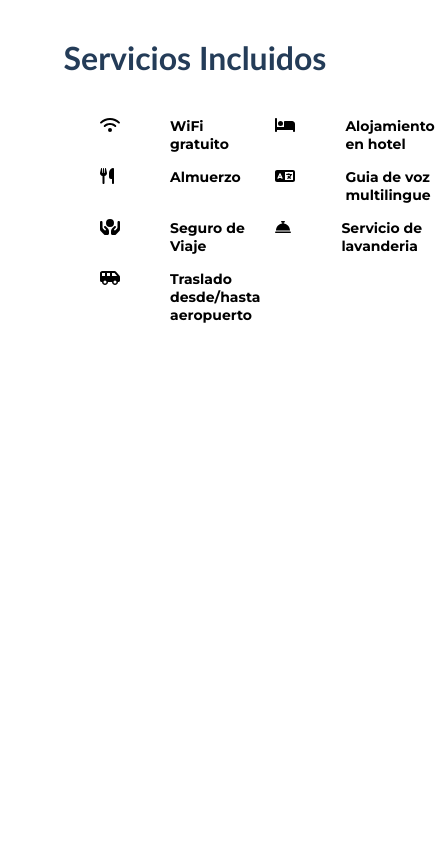
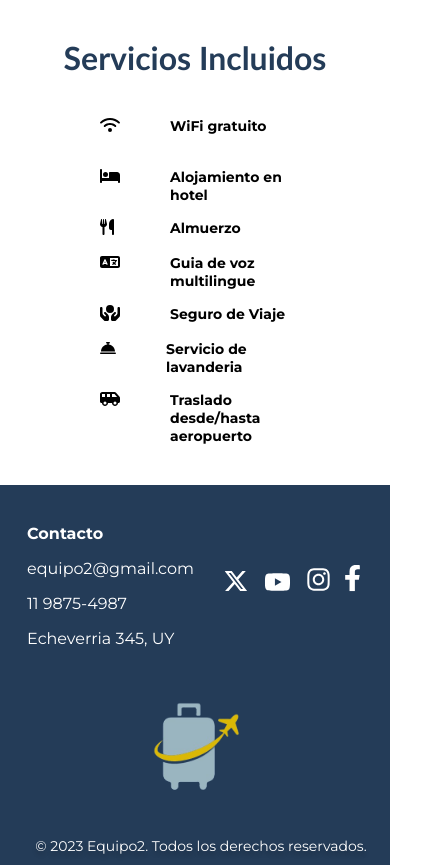
Before and after one commit to Lucasicepeda/Booktours, a React (Vite) app in the folder front/: page /detalleproducto in a window 390 px wide. Shown: the part 2094-2959 px from the top of the page, 435 px wide, since content can reach past the window. Before the commit the page ends 2438 px from the top, so only its background shows below. Built offline with nearby package versions, Linux system fonts and the light colour scheme.

Commit message:
nuevos cambios

```diff
--- a/front/src/App.jsx
+++ b/front/src/App.jsx
@@ -41,7 +41,7 @@ function App() {
 					<Route path={routes.Galeria} element={<Galeria />} />
 					<Route path={routes.dataUser} element={<DataUser />}/>
 				</Routes>
-				{/* <Footer /> */}
+				<Footer />
 			</div>
 		</BrowserRouter>
 	)
--- a/front/src/components/DetalleProducto/DetalleProducto.css
+++ b/front/src/components/DetalleProducto/DetalleProducto.css
@@ -12,7 +12,7 @@
   margin: 10px 0px;
 }
 
-.product-title h1{
+.product-title h1 {
   display: flex;
   padding: 0;
   color: rgb(0, 0, 0);
@@ -24,7 +24,7 @@
 .back-home {
   display: flex;
   align-items: center;
-    color:#2e4b73;
+  color: #2e4b73;
   font-size: 50px;
   transition: background-color 0.3s, transform 0.3s; /* Transiciones para el efecto hover */
 }
@@ -36,33 +36,34 @@
 }
 
 /* Seccion Servicios Incluidos */
-.serviciosIncluidos h2{
+.serviciosIncluidos h2 {
   align-content: center;
   margin: 40px 0px;
 }
-.gridServices{
+.gridServices {
   display: grid;
   grid-template-columns: repeat(2, 1fr); /* 2 columnas de igual ancho */
-    grid-template-rows: repeat(2, 1fr);    /* 2 filas de igual altura */
+  grid-template-rows: repeat(2, 1fr); /* 2 filas de igual altura */
   gap: 15px;
   margin: 20px 200px;
   justify-items: stretch;
+  flex-direction: column;
 }
 
-.gridServices div{
+.gridServices div {
   display: flex;
   gap: 20px;
 }
-.gridServices div h5{
+.gridServices div h5 {
   margin-left: 30px;
-    font-size: 14px
+  font-size: 14px;
 }
 
-.icon-container{
+.icon-container {
   width: 20px;
   height: 20px;
 }
-.description-container{
+.description-container {
   display: flex;
   flex-direction: column;
   align-items: flex-end;
@@ -71,12 +72,12 @@
   padding: 35px 0px;
 }
 
-.description-container h3{
+.description-container h3 {
   padding: 20px 60px;
   font-weight: 200;
 }
 
-.description-container button{
+.description-container button {
   margin: 0px 40px;
   padding: 10px 10px;
   font-size: 20px;
@@ -87,6 +88,16 @@
   color: white;
 }
 
-@media (max-width: 768px) { /* TABLET */
+@media (max-width: 768px) {
+  /* TABLET */
+  .gridServices {
+    margin: 20px 100px 40px;
+  }
+}
 
+@media (max-width: 425px) {
+  /* MOVIL */
+  .gridServices {
+    grid-template-columns: repeat(1, 1fr);
   }
+}
--- a/front/src/components/Footer/footer.css
+++ b/front/src/components/Footer/footer.css
@@ -73,3 +73,10 @@
       justify-content: space-evenly;
     }
 }
+
+@media (max-width: 425px) { /* MOVIL */
+  .footer-logo{
+      flex-direction: column;
+      align-items: center;
+    }
+}
--- a/front/src/components/GaleriaProducto/galeria-styles.css
+++ b/front/src/components/GaleriaProducto/galeria-styles.css
@@ -174,7 +174,4 @@
     justify-items: center;
     margin: 0px
   }
-  .gridServices{
-    margin: 20px 100px;
-  }
 }
--- a/front/src/components/Header/header.css
+++ b/front/src/components/Header/header.css
@@ -12,7 +12,6 @@ header {
 /* Logo and slogan container */
 .divNav {
   display: flex;
-  /* flex-wrap:nowrap; */
   justify-content: center;
   align-items: center;
   color: white;
@@ -137,12 +136,14 @@ a {
   display: none;
 }
 
-/* Mobile-first styles */
 
-@media screen and (max-width: 480px) {
-
+@media (max-width: 425px) {
+  header {
+    height:auto;
+  }
   .divNav {
     position: relative;
+    /* flex-direction: column; */
   }
 
   .divButtons {
```
Lines whose indentation alone changed are shown as unchanged.
